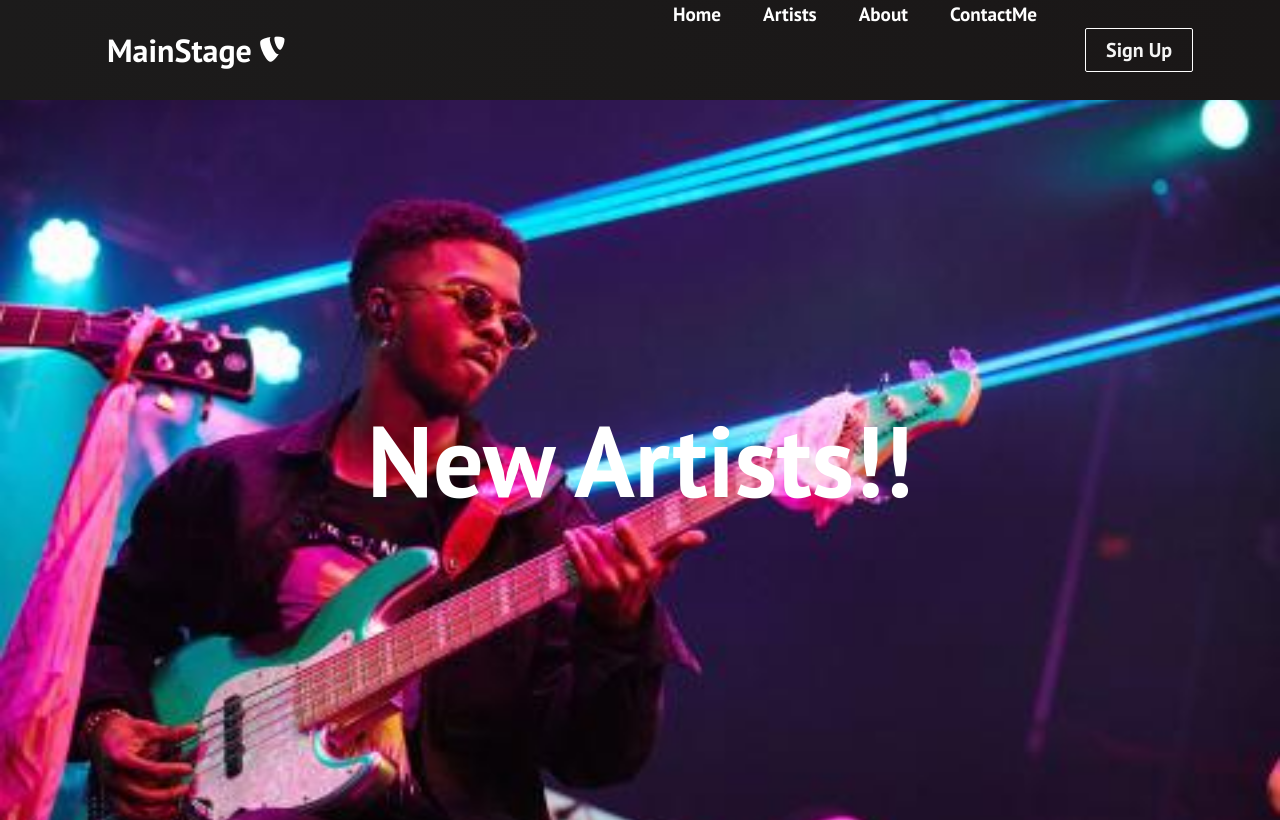
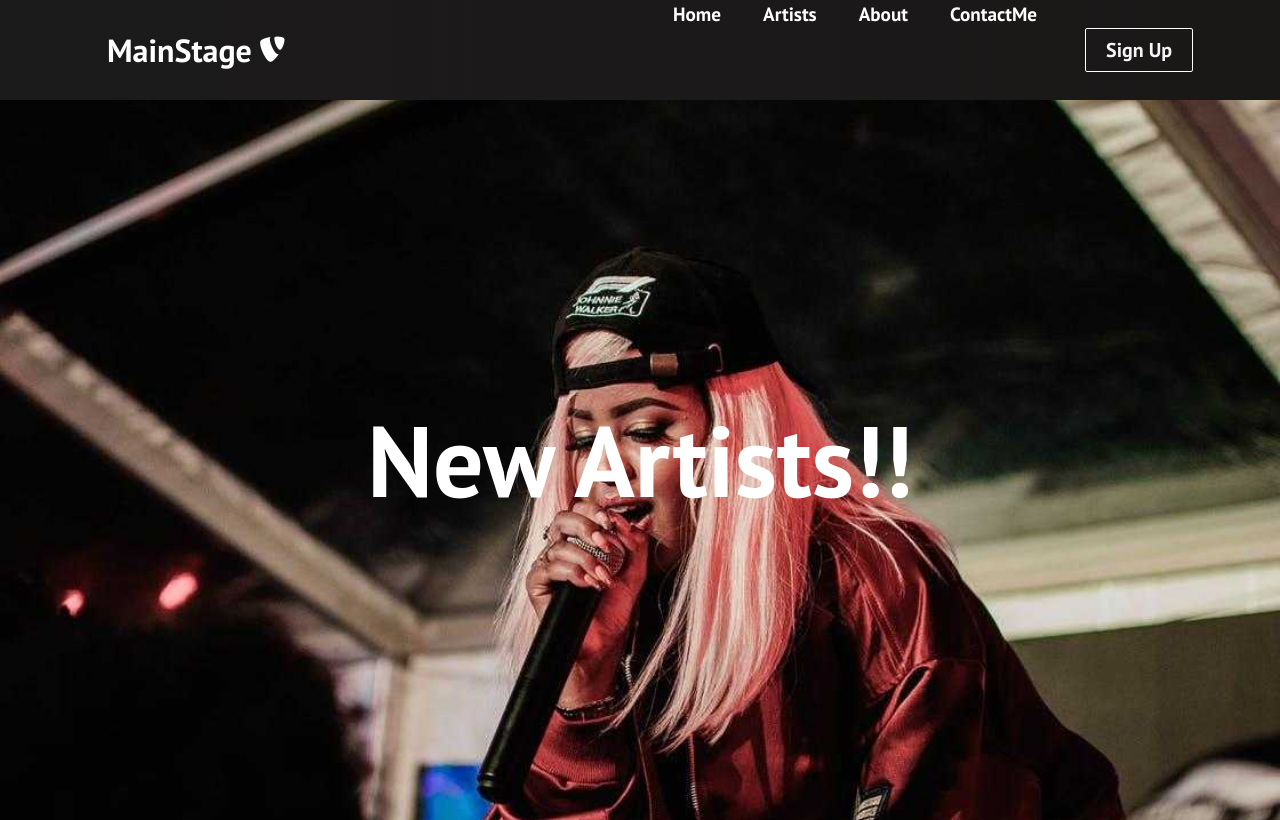
Before and after one commit to tayphill13/mainstage-proto, a React (Create React App) app: page /artists in a window 1280 px wide. Built offline with nearby package versions, Linux system fonts and the light colour scheme.

Commit message:
rearranging pictures to make sense for larger vs smaller use

```diff
--- a/src/App.css
+++ b/src/App.css
@@ -18,7 +18,7 @@
 }
 
 .artists {
-  background-image: url('/images/musicImg-2.jpg');
+  background-image: url('/images/new-artist2.jpg');
   background-position: center;
   background-size: cover;
   background-repeat: no-repeat;
@@ -36,7 +36,7 @@
 }
 
 .contact {
-  background-image: url('/images/waterMusic.gif');
+  background-image: url('/images/img-8.jpg');
   background-position: center;
   background-size: fill;
   background-repeat: no-repeat;
--- a/src/components/Cards.js
+++ b/src/components/Cards.js
@@ -16,7 +16,7 @@ function Cards() {
               label='NewArtists'
               path='/Artists' />
             <CardItem
-              src='images/new-artist2.jpg'
+              src='images/musicImg-2.jpg'
               text="What's the point of this here, MainStage?"
               label='About'
               path='/About' />
--- a/src/components/Navbar.js
+++ b/src/components/Navbar.js
@@ -30,7 +30,7 @@ window.addEventListener('resize', showButton);
       <nav className='navbar'>
         <div className='navbar-container'>
           <Link to='/' className="navbar-logo" onClick={closeMobileMenu}>
-            MainStage <i className='fab fa-typo3' />
+            MainStage <i class='fab fa-typo3' />
           </Link>
           <div className='menu-icon' onClick={handleClick}>
             <i className={click ? 'fas fa-times' : 'fas fa-bars'} />
```
